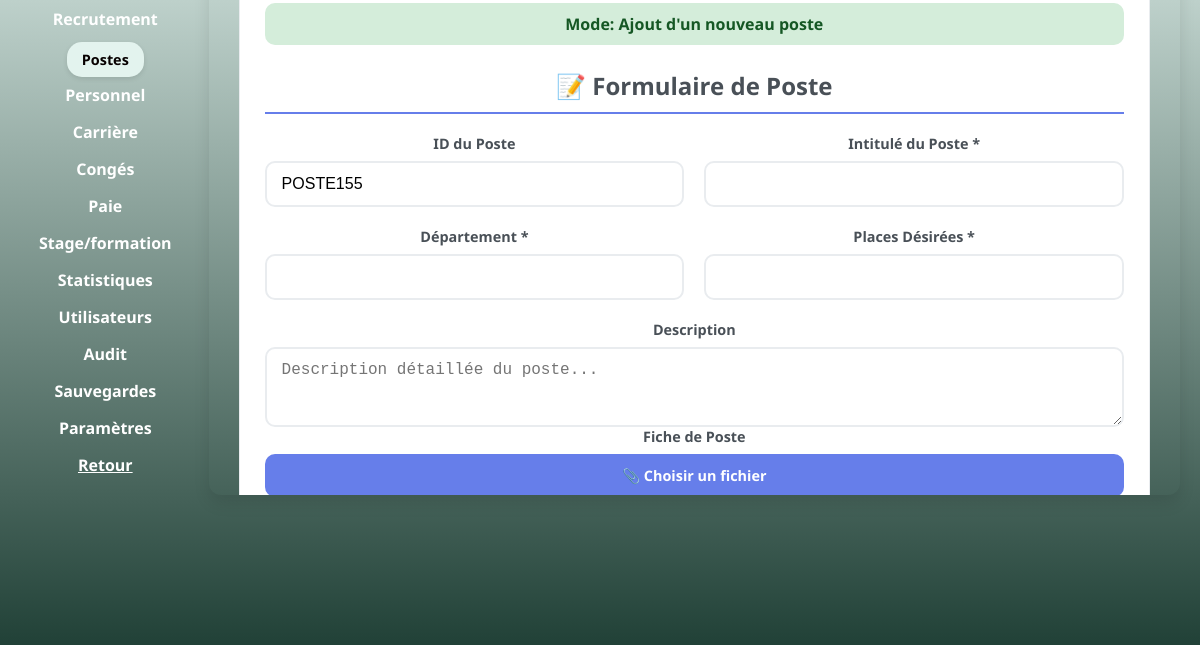
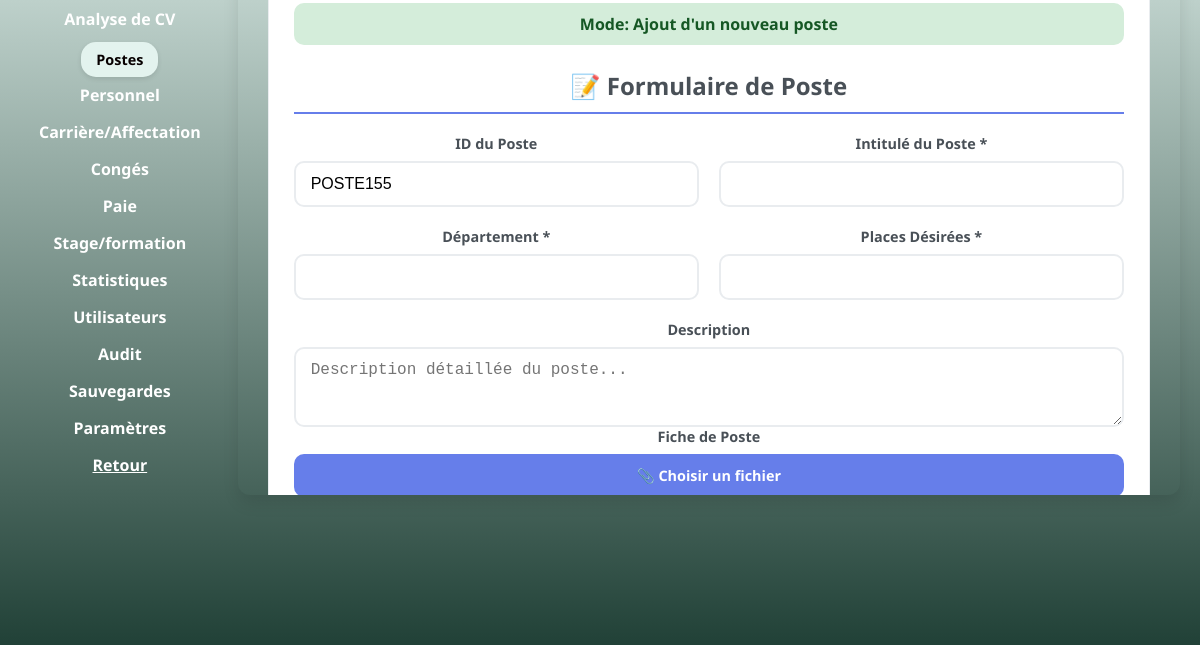
Before and after one commit to Djoycie/PROJET-DE-SUIVI-ET-GESTION-DU-PERSONNEL, an Electron app: page postes.html in a window 1200 px wide. Shown: the part 155-800 px from the top of the page. Drawn offline with Linux system fonts and the light colour scheme; no server answers.

Commit message:
Terminé

```diff
--- a/postes.html
+++ b/postes.html
@@ -15,10 +15,10 @@
     </div>
 
     <div class="gauche">
-       <b class="button-nav" onclick="location.href='analyse_cv.html'">Recrutement</b>
+       <b class="button-nav" onclick="location.href='analyse_cv.html'">Analyse de CV</b>
        <b class="button-la" onclick="location.href='postes.html'">Postes</b>
        <b class="button-nav" onclick="location.href='personnel.html'">Personnel</b>
-       <b class="button-nav" onclick="location.href='carriere.html'">Carrière</b>
+       <b class="button-nav" onclick="location.href='carriere.html'">Carrière/Affectation</b>
        <b class="button-nav" onclick="location.href='conges.html'">Congés</b>
        <b class="button-nav" onclick="location.href='paie.html'">Paie</b>
        <b class="button-nav" onclick="location.href='stages_formation.html'">Stage/formation</b>
```
